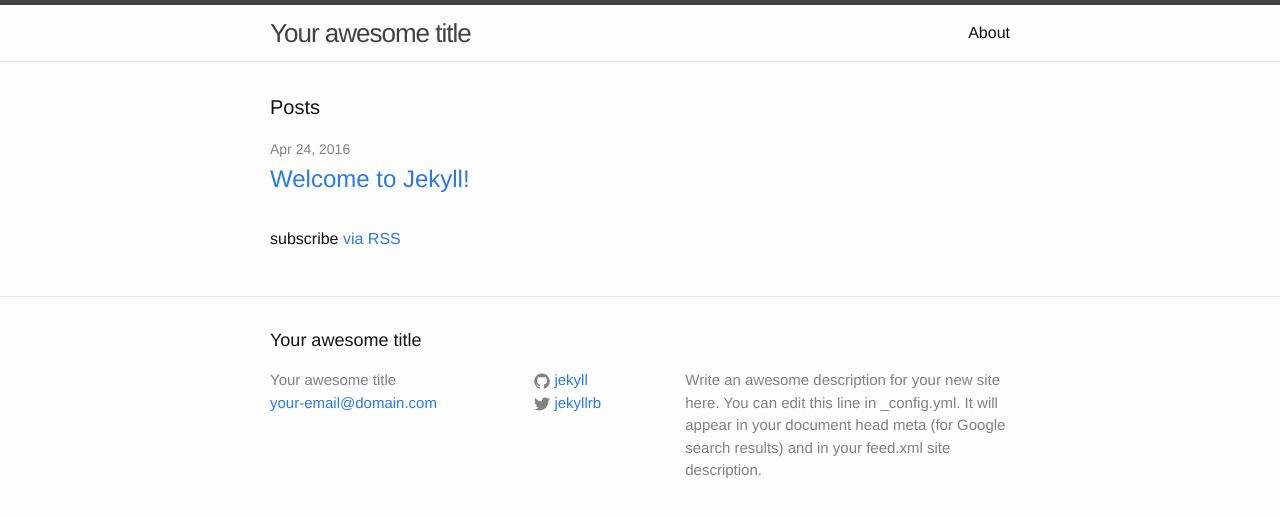
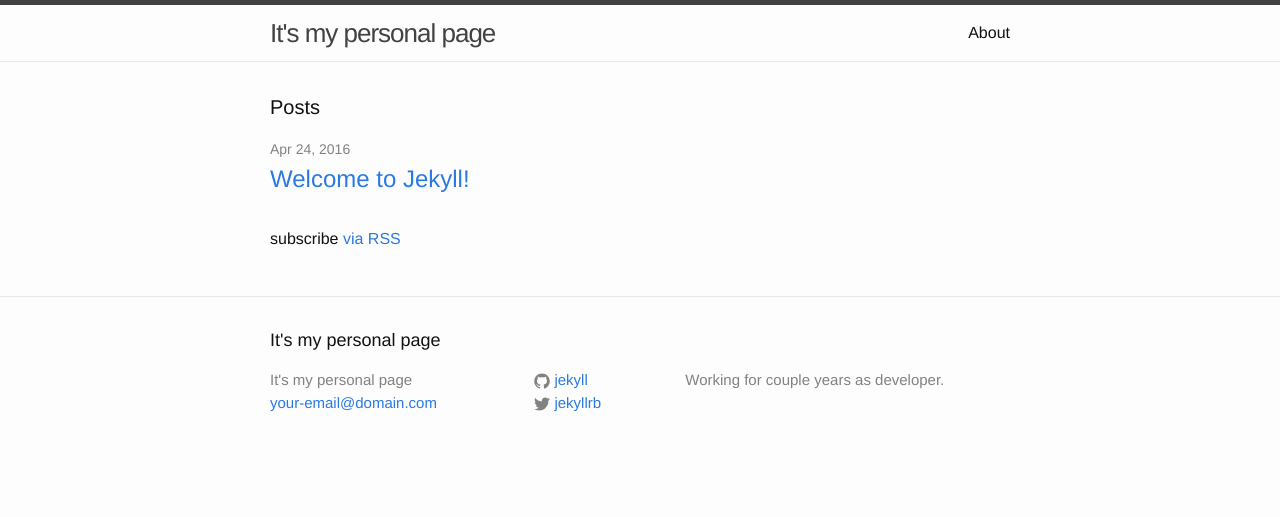
Before and after one commit to osdk/osdk.github.io, a Jekyll site: the page built from index.html, in a window 1280 px wide. Shown: the top 517 px of the page. Built offline with Jekyll 4.4.1, drawn with Linux system fonts in a browser that asks for light colours.

Commit message:
Title changed

```diff
--- a/_config.yml
+++ b/_config.yml
@@ -6,12 +6,10 @@
 # 'jekyll serve'. If you change this file, please restart the server process.
 
 # Site settings
-title: Your awesome title
+title: It's my personal page
 email: your-email@domain.com
 description: > # this means to ignore newlines until "baseurl:"
-  Write an awesome description for your new site here. You can edit this
-  line in _config.yml. It will appear in your document head meta (for
-  Google search results) and in your feed.xml site description.
+  Working for couple years as developer.
 baseurl: "" # the subpath of your site, e.g. /blog
 url: "http://yourdomain.com" # the base hostname & protocol for your site
 twitter_username: jekyllrb
```
